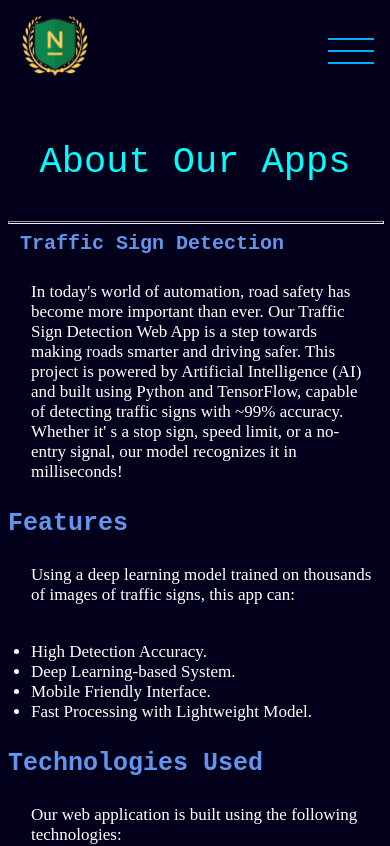
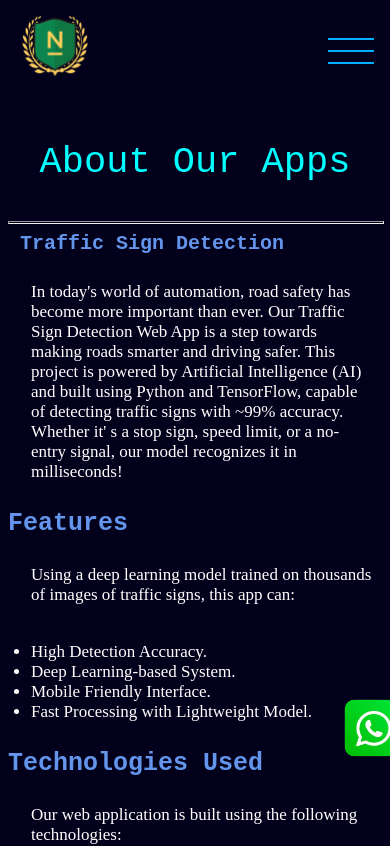
Before and after one commit to Sohaib432002/ML-Web, a React (Vite) app: page /about in a window 390 px wide. Shown: the top 846 px of the page. Built offline with nearby package versions, Linux system fonts and the light colour scheme; no server answers.

Commit message:
updata  web

```diff
--- a/src/components/app.jsx
+++ b/src/components/app.jsx
@@ -6,6 +6,7 @@ import Section_3 from './section_3'
 import App1 from './app1'
 import App2 from './app2'
 import Footer from "./footer"
+import Contact from './contact_us'
 import { useEffect, useState } from "react";
 import { BrowserRouter as Router, Routes, Route } from 'react-router-dom';
 import { App_details } from './App_details';
@@ -25,6 +26,7 @@ export default function App() {
         <>
             <Router>
                 <Header />
+                <Contact/>
                 <Routes>
                     <Route path="/" element={<Section_1 />} />
                     <Route path="/home" element={<Section_1/>} />
--- /dev/null
+++ b/src/components/contact_us.jsx
@@ -0,0 +1,10 @@
+const Contact=()=>{
+    return(
+
+        <div className="whatsapp" onClick={()=>open('https://wa.me/923191057875?text=Hi%2C%20I%20am%20interested%20in%20HTML%20CSS')}>
+            <img src="/images/360_F_314128184_yrGYnm4oofWsZvbHdk0v88EP48Hs0ajo-removebg-preview.png"  />
+
+        </div>
+    )
+}
+export default Contact
--- a/src/index.css
+++ b/src/index.css
@@ -7,6 +7,21 @@
   background-color: transparent;
   align-items: center;
   position: relative;
+}
+.whatsapp{
+  position: fixed;
+    left: 47px;
+    width: 78px;
+    top: 715px;
+    z-index: 3;
+    transition: all 0.2s ease-in-out;
+}
+.whatsapp:hover{
+  transform: scale(1.3);
+  cursor: pointer;
+}
+.whatsapp img{
+  width: 100px;
 }
 
 .img_logo {
@@ -1028,6 +1043,13 @@ hr {
   .navlist-mobile li a{
     font-size: 17px;
   }
+  .whatsapp{
+    position: fixed;
+    left: 323px;
+    width: 78px;
+    top: 680px;
+    z-index: 3;
+  }
   .header {
     padding: 11px 20px;
   }
@@ -1230,7 +1252,13 @@ hr {
   .section_0{
     height: 663px;
   }
-
+  .whatsapp{
+    position: fixed;
+    left: 175px;
+    width: 78px;
+    top: 680px;
+    z-index: 3;
+  }
   .app2_tect img {
     height: 37vh;
     width: 307px;
```
Also changed, not shown: public/images/360_F_314128184_yrGYnm4oofWsZvbHdk0v88EP48Hs0ajo-removebg-preview.png (added).
